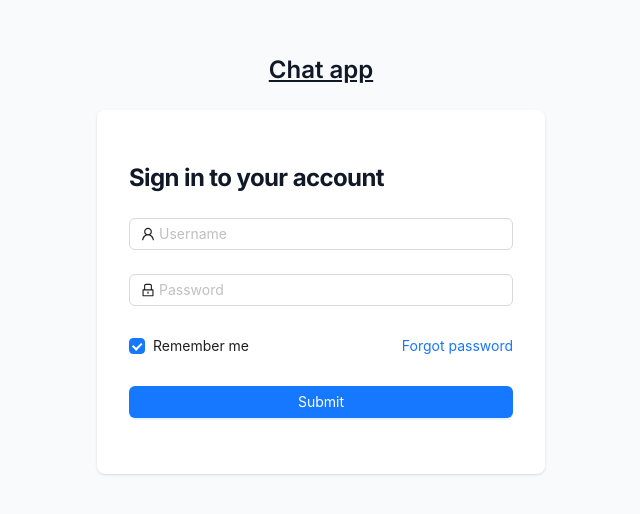
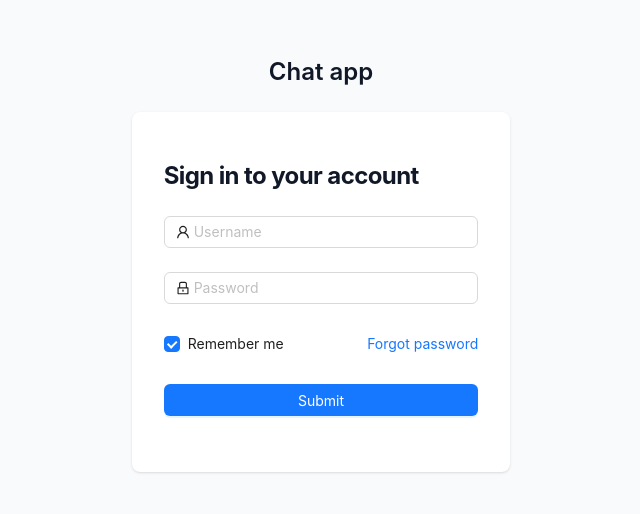
Before and after one commit to hgbaodev/chat-app, a React (Vite) app in the folder client/: page /auth/login in a window 1280 px wide. Shown: the part 136-650 px from the top of the page, without its empty margins (319-959 px from the left). Built offline with nearby package versions, Linux system fonts and the light colour scheme.

Commit message:
change logo

```diff
--- a/client/src/layouts/DashboardLayout.jsx
+++ b/client/src/layouts/DashboardLayout.jsx
@@ -1,11 +1,15 @@
 import { Avatar, Button, Col, Flex, Row, Space, Switch } from 'antd';
 import { Outlet } from 'react-router-dom';
-import logo from '~/assets/react.svg';
+import logo_light from '~/assets/icon_app.svg';
+import logo_dark from '~/assets/icon_app_dark.svg';
 import { WechatOutlined, SettingOutlined, UserOutlined } from '@ant-design/icons';
+import { useState } from 'react';
 const DashboardLayout = () => {
   // handle
+  const [mode, setMode] = useState(false);
   const handleToggleMode = () => {
     const isDarkMode = document.body.classList.contains('dark');
+    setMode(isDarkMode)
     if (isDarkMode) {
       document.body.classList.remove('dark');
     } else {
@@ -15,12 +19,12 @@ const DashboardLayout = () => {
 
   // render
   return (
-    <Row className="h-[100vh] ">
-      <Col span={1} className="bg-gray-50 flex items-center flex-col py-4 dark:bg-gray-900 ">
+    <Row className="h-[100vh]">
+      <Col span={1} className="bg-gray-50 flex items-center flex-col py-2 dark:bg-gray-900 ">
         <Flex vertical justify="space-between" align="center" className="h-[100%]">
           <Flex vertical align="center" className="text-white">
-            <img src={logo} alt="logo" />
-            <Space direction="vertical" size={20} className="mt-9">
+            <img src={mode ? logo_light : logo_dark} alt="logo" className="dark:text-white"/>
+            <Space direction="vertical" size={20} className="mt-1">
               <Button type="primary" icon={<WechatOutlined />} size="large" className="dark:text-white" />
               <Button type="text" icon={<UserOutlined />} size="large" className="dark:text-white" />
               <Button type="text" icon={<SettingOutlined />} size="large" className="dark:text-white" />
--- a/client/src/pages/auth/Login.jsx
+++ b/client/src/pages/auth/Login.jsx
@@ -1,4 +1,4 @@
-import { Button, Checkbox, Form, Input } from "antd";
+import { Button, Checkbox, Col, Form, Input, Row } from "antd";
 import { UserOutlined, LockOutlined } from "@ant-design/icons";
 
 const Login = () => {
@@ -9,8 +9,11 @@ const Login = () => {
     console.log("Failed:", errorInfo);
   };
   return (
-    <section className="bg-gray-50 dark:bg-gray-900">
-      <div className="flex flex-col items-center justify-center px-6 py-8 mx-auto md:h-screen lg:py-0">
+    <Row className="h-[100vh] bg-gray-50 dark:bg-gray-900">
+      <Col
+        span={8}
+        className="flex flex-col items-center justify-center px-6 py-8 mx-auto md:h-screen lg:py-0"
+      >
         <a
           href="/"
           className="flex items-center mb-6 text-2xl font-semibold text-gray-900 dark:text-white"
@@ -79,8 +82,8 @@ const Login = () => {
             </Form>
           </div>
         </div>
-      </div>
-    </section>
+      </Col>
+    </Row>
   );
 };
 
--- a/client/tailwind.config.js
+++ b/client/tailwind.config.js
@@ -7,6 +7,9 @@ export default {
         body: ['Inter'],
       },
     },
+    container: {
+      center: true,
+    },
   },
   plugins: [],
   corePlugins: {
```
Also changed, not shown: client/src/assets/icon_app.svg (added), client/src/assets/icon_app_dark.svg (added).
